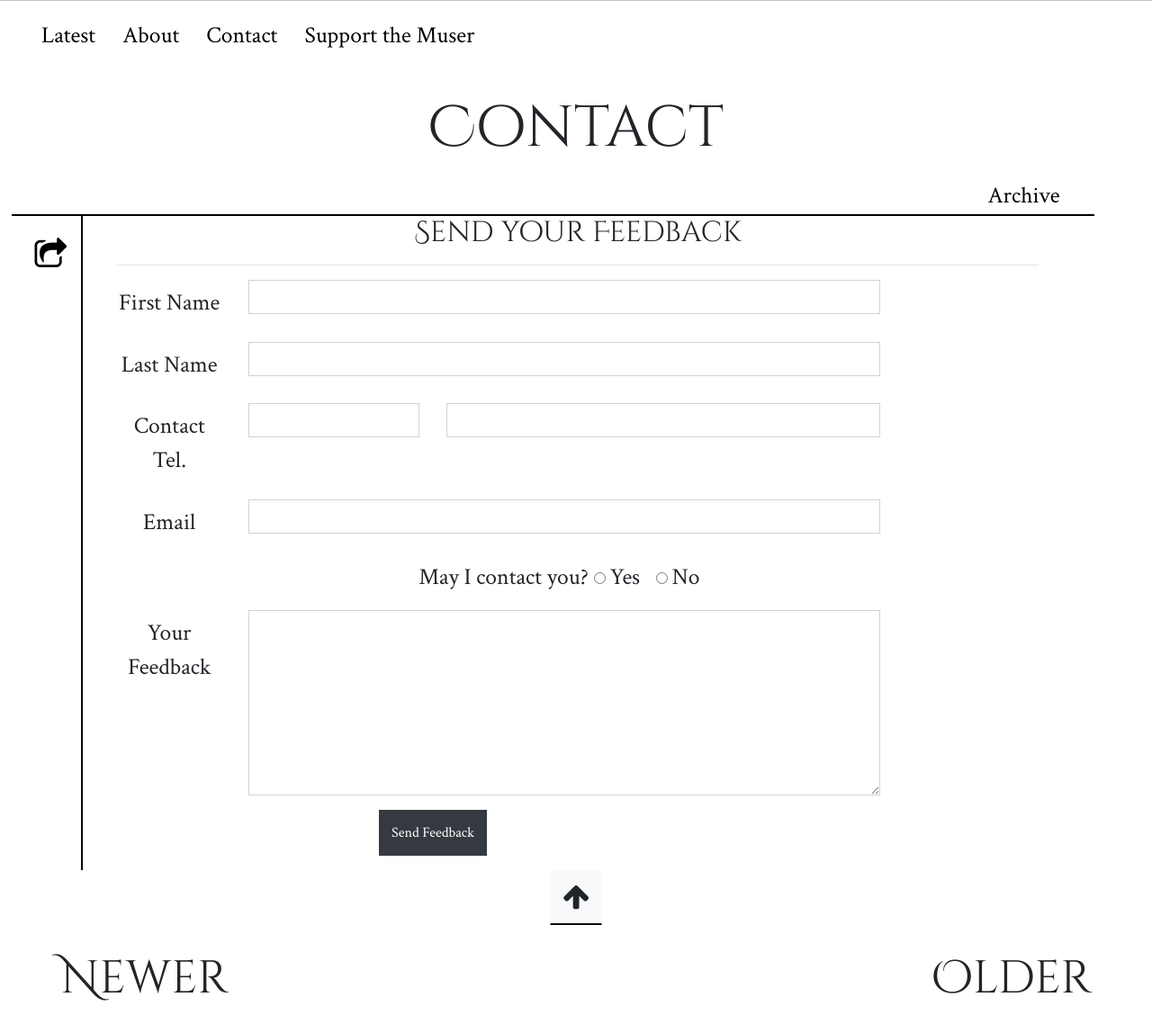
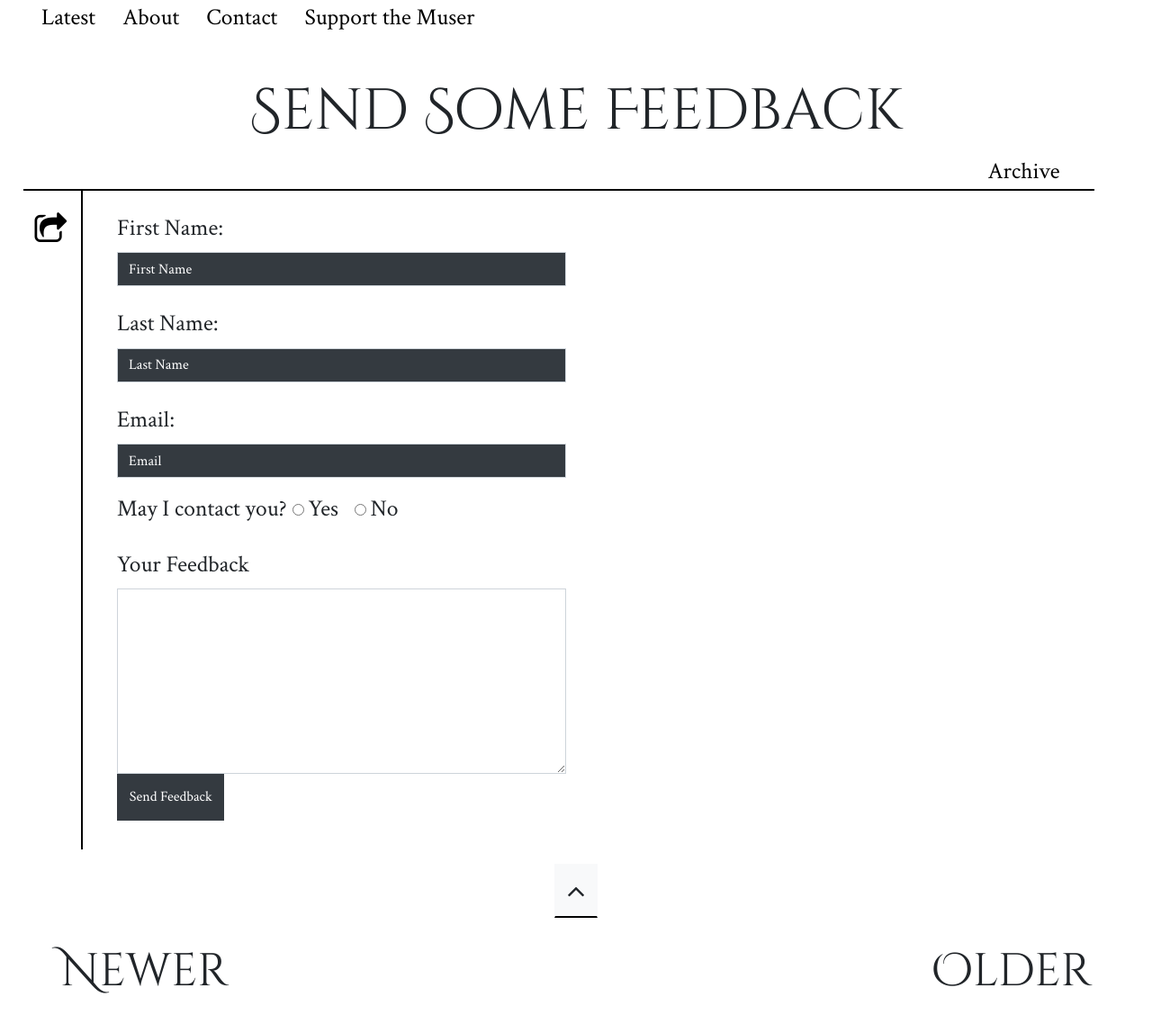
Before and after one commit to mljpoco/weary-muser, a website: page contact.html in a window 1280 px wide. Shown: the part 188-1336 px from the top of the page at 90% size. Drawn offline with nearby package versions, Linux system fonts and the light colour scheme.

Commit message:
repositioning

```diff
--- a/contact.html
+++ b/contact.html
@@ -140,53 +140,36 @@
                 </div>
             </div>
             <div class="col-12 text-center article-title">
-                Contact
+               Send Some Feedback
             </div>
         </div>
     </div>
-    <div class="container">
-        <div class="row">
-            <div class="col-1 share">
+
+    <div class="share">
         <a href="#"><i class="fa fa-share-square-o fa-2x"></i></a>
     </div>
-            <div class="col">
-                <div class="article text-center">
-                    <div class="row row-content">
-                        <div class="col-12">
-                            <h2>Send your Feedback</h2>
-                            <hr />
-                        </div>
-                        <div class="col-md-10">
+    <div class="article">
         <form>
             <div class="form-group row">
-                                    <label for="firstName" class="col-md-2 col-form-label">First Name</label>
-                                    <div class="col-md-10">
-                                        <input type="text" class="form-control" id="firstName" name="firstName" placeholder="First Name">
+                <label for="firstName" class="col-6 col-form-label">First Name:</label>
+                <div class="col-11">
+                    <input type="text" class="form-control bg-dark text-white" id="firstName" name="firstName" placeholder="First Name">
                 </div>
             </div>
             <div class="form-group row">
-                                    <label for="lastName" class="col-md-2 col-form-label">Last Name</label>
-                                    <div class="col-md-10">
-                                        <input type="text" class="form-control" id="lastName" name="lastName" placeholder="Last Name">
+                <label for="lastName" class="col-6 col-form-label">Last Name:</label>
+                <div class="col-11">
+                    <input type="text" class="form-control bg-dark text-white" id="lastName" name="lastName" placeholder="Last Name">
                 </div>
             </div>
             <div class="form-group row">
-                                <label for="areaCode" class="col-md-2 col-form-label">Contact Tel.</label>
-                                    <div class="col-5 col-md-3">
-                                        <input type="tel" class="form-control" id="areaCode" name="areaCode" placeholder="Area Code">
-                                    </div>
-                                    <div class="col-7">
-                                        <input type="tel" class="form-control" name="telNum" placeholder="Tel. number">
+                <label for="email" class="col-6 col-form-label">Email:</label>
+                <div class="col-11">
+                    <input type="email" class="form-control bg-dark text-white" id="email" name="email" placeholder="Email">
                 </div>
             </div>
             <div class="form-group row">
-                                <label for="email" class="col-md-2 col-form-label">Email</label>
-                                    <div class="col-md-10">
-                                        <input type="email" class="form-control" id="email" name="email" placeholder="Email">
-                                    </div>
-                                </div>
-                                <div class="form-group row">
-                                    <div class="col offset-md-2">
+                <div class="col-11">
                     May I contact you?
                     <div class="form-check form-check-inline">
                         <input type="radio" class="form-check-input" id="contactYes" name="contactRadios" value="yes">
@@ -199,26 +182,21 @@
                 </div>
             </div>
             <div class="form-group row">
-                                    <label for="feedback" class="col-md-2 col-form-label">Your Feedback</label>
-                                    <div class="col-md-10">
+                <label for="feedback" class="col-6 col-form-label">Your Feedback</label>
+                <div class="col-11">
                     <textarea class="form-control" id="feedback" name="feedback" rows="8"></textarea>
                 </div>
+                <div class="form-group">
+                    <div class="col">
+                        <button type="submit" class="btn btn-dark">Send Feedback</button>
                     </div>
-                                <div class="form-group row">
-                                    <div class="offset md-2 col-md-10">
-                                        <button type="submit" class="btn btn-dark">Send Feedback</button>
                 </div>
             </div>
         </form>
     </div>
-                   </div>
-                </div>
-            </div>
-        </div>
-    </div>
     <div class="container-fluid">
         <div class="text-center">
-            <a href="#topnav"><i class="btn btn-light fa fa-arrow-up"></i></a>
+            <a href="#topnav"><i class="btn btn-light fa fa-angle-up"></i></a>
         </div>
         <div class="row">
             <div class="col">
--- a/css/styles.css
+++ b/css/styles.css
@@ -10,16 +10,22 @@ a {
     z-index: 3000;
     opacity: .7;
     background-color: #343a40;
+    opacity: 1;
 }
 
 .archive a {
     margin-right: 3vw;
+    opacity: 1;
 }
 
 .article-title {
     font-family: 'Cinzel Decorative', cursive;
     padding-top: 3vh;
     animation: fadeMeDown 1.5s ease-in;
+}
+
+body {
+    overflow-x: hidden;
 }
 
 .dropdown-item:hover, .dropdown-item:focus {
@@ -81,6 +87,7 @@ h5 {
     display: inline-block;
     text-align: left;
     word-break: break-word;
+    padding-top: 2vh;
     padding-left: 3vw;
     border-left: 2px solid black;
     font-family: 'Crimson Text', serif;
@@ -100,11 +107,8 @@ h5 {
     .botnav {
         font-size: 6vw;
     }
-    .fa-arrow-up {
-        font-size: 1.33em;
-    }
-    .firstletta {
-        padding-right: 7%;
+    .fa-angle-up {
+        font-size: 2em;
     }
     .search {
         font-size: 5vw;
@@ -139,11 +143,8 @@ h5 {
     .botnav {
         font-size: 5vw;
     }
-    .fa-arrow-up {
+    .fa-angle-up {
         font-size: 2em;
-    }
-    .firstletta {
-        padding-right: 6%;
     }
     .topnav {
         font-size: 5vw;
@@ -182,9 +183,6 @@ h5 {
     .botnav {
         font-size: 4vw;
     }
-    .firstletta {
-        padding-right: 4%;
-    }
     .share {
         font-size: 2vw;
     }
@@ -197,9 +195,6 @@ h5 {
     }
     .botnav {
         font-size: 2vw;
-    }
-    .firstletta {
-        padding-right: 3%;
     }
     .topnav {
         font-size: 3vw;
@@ -219,7 +214,6 @@ h5 {
 }
 
 .botnav {
-    margin-top: 8px;
     font-family: 'Crimson Text', serif;
 }
 
@@ -238,14 +232,13 @@ h5 {
     padding: 0;
 }
 
-.fa-arrow-up {
+.fa-angle-up {
     border-bottom: 2px solid black;
-    margin: 0;
+    margin-top: 2vh;
 }
 
 .firstletta {
-    font-size: 2em;
-    font-family: 'Cinzel Decorative', cursive;
+
 }
 
 .form-control {
@@ -256,7 +249,7 @@ h5 {
   color: none;
   background-color: none;
   border-color: none;
-  outline: 0;
+  outline: none;
   box-shadow: none;
 }
 
@@ -305,7 +298,6 @@ ul {
     position: absolute;
     margin-top: 3vh;
     margin-left: 3vw;
-    padding-right: 0;
 }
 
 .sift {
@@ -344,10 +336,10 @@ nav {
 
 .thedivider {
     padding: 0;
-    margin-left: 1vw;
+    margin-left: 2vw;
     margin-right: 5vw;
     border-bottom: 2px solid black;
-    animation: slideMeRight .75s ease-in;
+    animation: slideMeRight .75s ease;
 }
 
 @keyframes slideMeRight{
@@ -372,7 +364,3 @@ nav {
 .topnav {
     padding-top: 1vh;
 }
-
-.wearymuser {
-    padding-bottom: 1vmax;
-}
```
Also changed, not shown: about.html (+2 -8 lines), index.html (+9 -9 lines), support.html (+3 -8 lines). Lines whose indentation alone changed are shown as unchanged.
